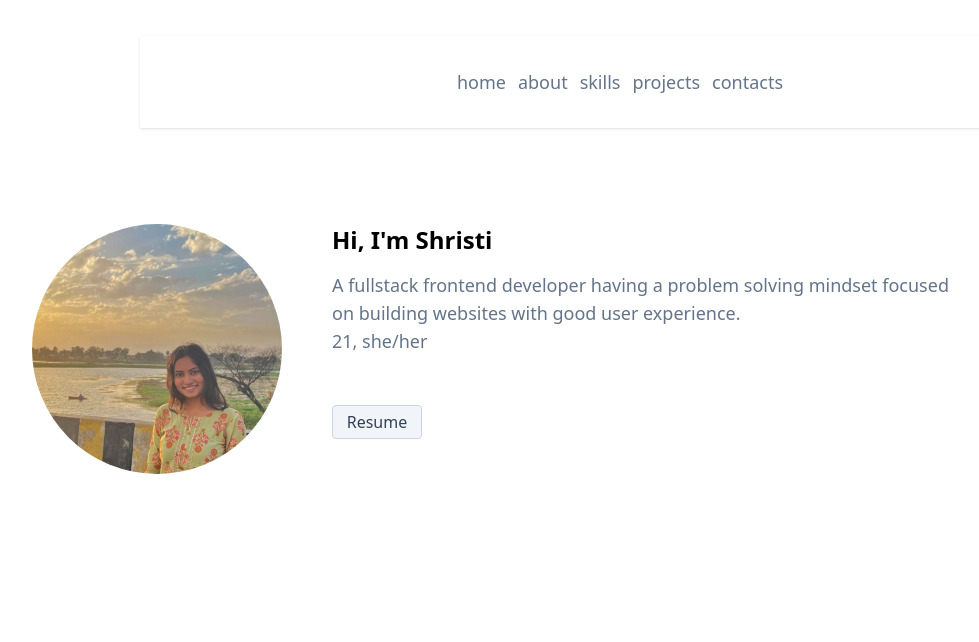
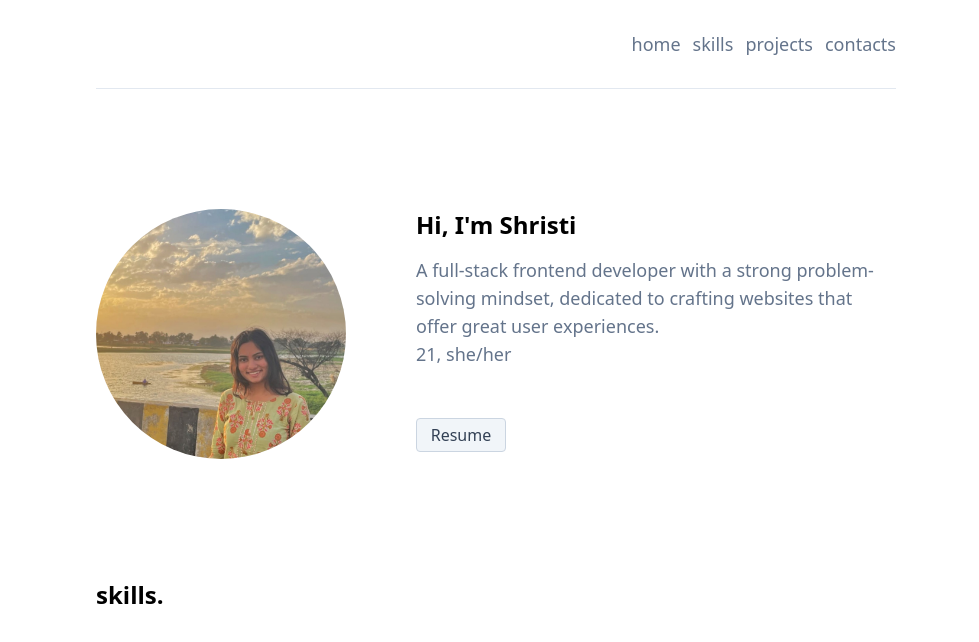
Before and after one commit to shristigupta12/my-portfolio, a React (Create React App) app: page / in a window 1280 px wide. Shown: the top 642 px of the page, without its empty margins (144-1123 px from the left). Built offline with nearby package versions, Linux system fonts and the light colour scheme.

Commit message:
Make: changed layout by introducing view-containers

```diff
--- a/src/App.js
+++ b/src/App.js
@@ -1,11 +1,13 @@
-import Navbar from "./components/Navbar";
-import Home from "./components/Home";
+import Navbar from "./Components/Navbar";
+import Home from "./Components/Home";
+import Skills from "./Components/Skills";
 
 function App() {
   return (
     <div>
-     <Navbar/>
-     <Home />
+      <Navbar/>
+      <Home />
+      <Skills/>
     </div>
   );
 }
--- /dev/null
+++ b/src/Components/Home.jsx
@@ -0,0 +1,18 @@
+import Profile from '../utilities/avatar.jpg';
+import ViewContainer from './layout/view-container';
+
+export default function Home(){
+    return(
+        <ViewContainer className="view-containers">
+            <div className='flex'>
+                <img src={Profile} alt="avatar" className="rounded-full h-[250px] w-[250px] transition-all ease-in-out  hover:scale-105" />
+                <div className="ml-[70px] flex flex-col">
+                    <div className="item-heading">Hi, I'm Shristi</div>
+                    <div className="text-lg mt-[15px] text-slate-500">A full-stack frontend developer with a strong problem-solving mindset, dedicated to crafting websites that offer great user experiences.</div>
+                    <div className="text-lg text-slate-500">21, she/her</div>
+                    <button className='mt-[50px]  border p-1 bg-slate-100 rounded border-slate-300 text-slate-700 hover:text-slate-900 hover:border-slate-400 w-[90px]'>Resume</button>
+                </div>
+            </div>
+        </ViewContainer>
+    )
+}
--- /dev/null
+++ b/src/Components/Navbar.jsx
@@ -0,0 +1,16 @@
+import ViewContainer from "./layout/view-container"
+
+export default function Navbar(){
+    return(
+        <ViewContainer className="border-b border-slate-200" >
+            <div className=" flex text-lg py-[30px]">
+                <ul className="flex gap-3 text-slate-500 font-400 ml-auto">
+                    <li className="nav-item">home</li>
+                    <li className="nav-item">skills</li>
+                    <li className="nav-item">projects</li>
+                    <li className="nav-item">contacts</li>
+                </ul>
+            </div>
+        </ViewContainer>
+    )
+}
--- /dev/null
+++ b/src/Components/Skills.jsx
@@ -0,0 +1,9 @@
+import ViewContainer from "./layout/view-container"
+
+export default function Skills(){
+    return(
+        <ViewContainer className="view-containers">
+            <div className="item-heading">skills.</div>
+        </ViewContainer>
+    )
+}
--- /dev/null
+++ b/src/Components/layout/section-container.jsx
@@ -0,0 +1,5 @@
+export default function Section(){
+    return(
+        <div className="section-container"></div>
+    )
+}
--- /dev/null
+++ b/src/Components/layout/view-container.jsx
@@ -0,0 +1,6 @@
+
+export default function ViewContainer ({children, className}){
+    return(
+        <div className={`view-container ${className}`}>{children}</div>
+    )
+}
--- a/src/components/Home.jsx
+++ /dev/null
@@ -1,19 +0,0 @@
-let Profile = require('../utilities/avatar.jpg');
-
-export default function Home(){
-    return(
-        <div className="flex w-full  justify-center my-[80px] ">
-            <div className=" w-3/4 px-4 py-4">
-                <div className='flex'>
-                    <img src={Profile} alt="avatar" className="rounded-full h-[250px] w-[250px] transition ease-in-out delay-150 hover:-translate-y-2 hover:scale-[1.1]" />
-                    <div className="ml-[50px] flex flex-col">
-                        <div className="font-bold text-2xl">Hi, I'm Shristi</div>
-                        <div className="text-lg mt-[15px] text-slate-500">A fullstack frontend developer having a problem solving mindset focused on building websites with good user experience.</div>
-                        <div className="text-lg text-slate-500">21, she/her</div>
-                        <button className=' mt-[50px]  border p-1 bg-slate-100 rounded border-slate-300 text-slate-700 hover:text-slate-800 hover:scale-[1.03] w-[90px]'>Resume</button>
-                    </div>
-                </div>
-            </div>
-        </div>
-    )
-}
--- a/src/components/Navbar.jsx
+++ /dev/null
@@ -1,15 +0,0 @@
-export default function Navbar(){
-    return(
-        <div className=" flex justify-end w-full">
-            <div className=" relative fixed shadow w-3/4 right-0 py-8 px-9 mt-9 mx-9 text-lg">
-                <ul className="flex gap-3 justify-center text-slate-500 font-[400]">
-                    <li className="cursor-pointer hover:text-slate-900">home</li>
-                    <li className="cursor-pointer hover:text-slate-900">about</li>
-                    <li className="cursor-pointer hover:text-slate-900">skills</li>
-                    <li className="cursor-pointer hover:text-slate-900">projects</li>
-                    <li className="cursor-pointer hover:text-slate-900">contacts</li>
-                </ul>
-            </div>
-        </div>
-    )
-}
--- a/src/index.css
+++ b/src/index.css
@@ -1,3 +1,18 @@
 @tailwind base;
 @tailwind components;
 @tailwind utilities;
+
+.view-container{
+    @apply w-[800px] mx-auto
+}
+
+.nav-item{
+    @apply cursor-pointer hover:text-slate-900
+}
+
+.view-containers{
+    @apply my-[120px]
+}
+.item-heading{
+    @apply font-bold text-2xl
+}
```
